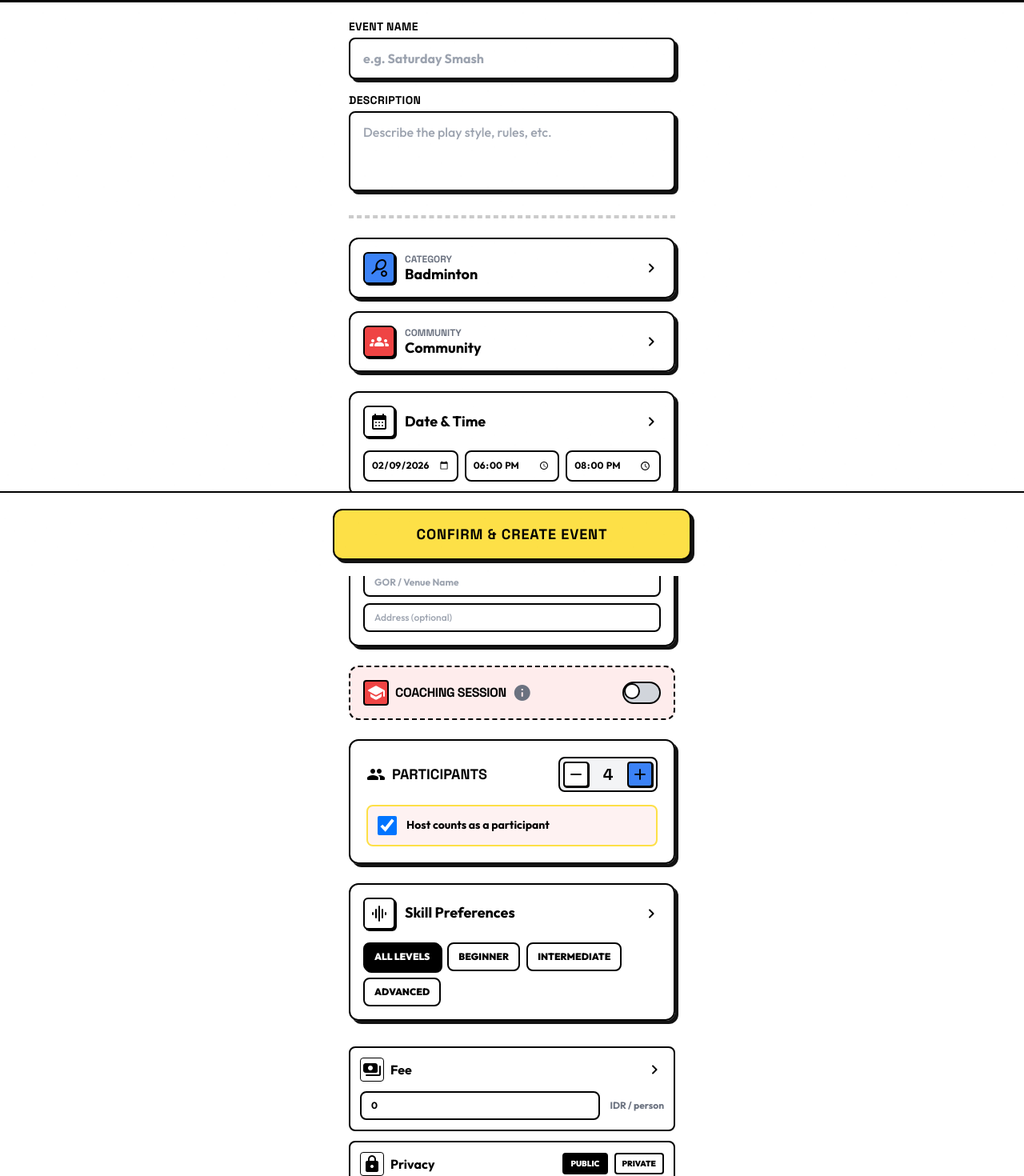
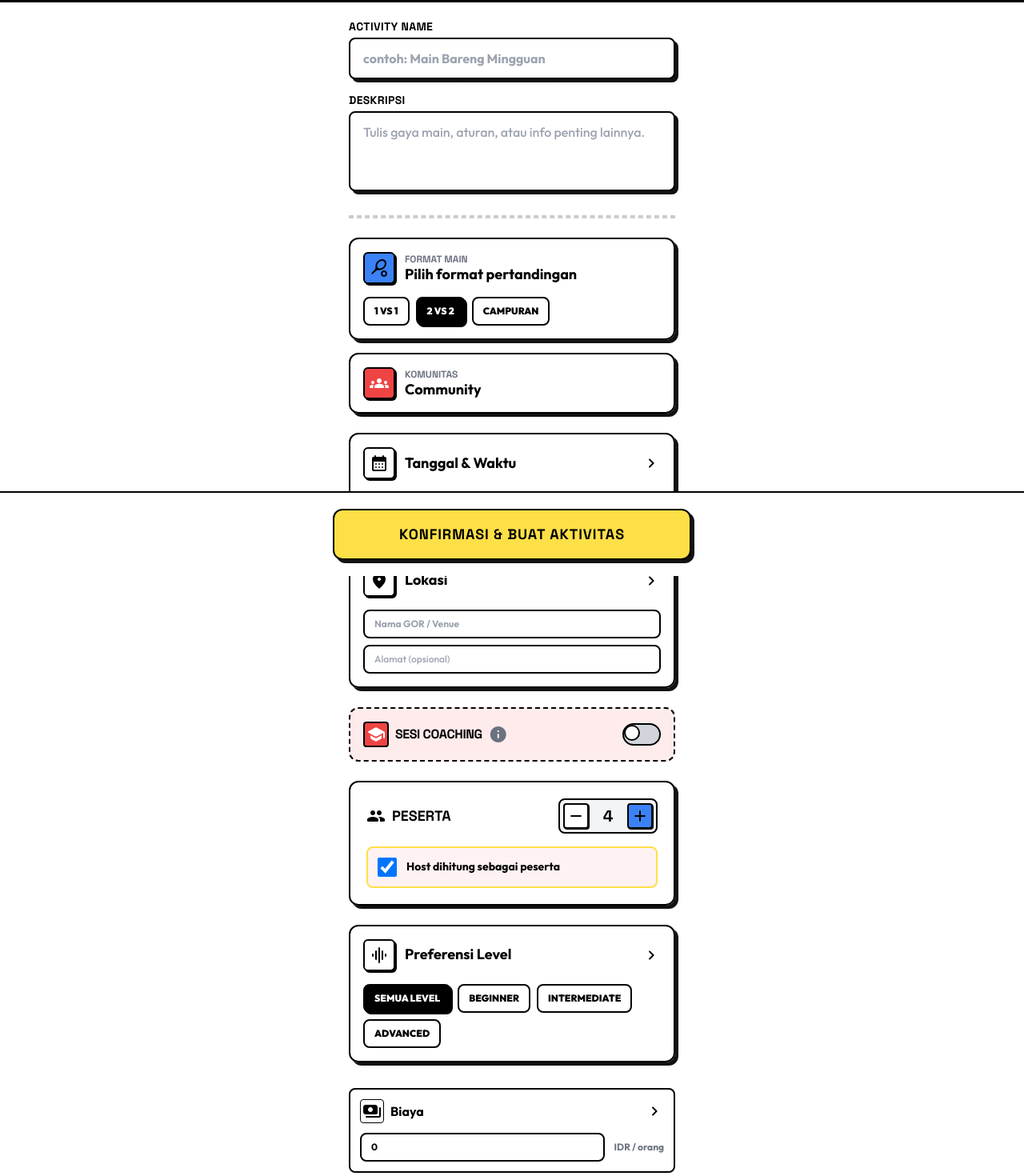
Before and after one commit to akmalhasan19/badminton-booking-system, a Next.js app: page /matches/create in a window 1280 px wide. Shown: the part 80-1550 px from the top of the page at 80% size. Built offline with nearby package versions, Linux system fonts and the light colour scheme.

Commit message:
Perbaikan beberapa fitur

```diff
--- a/src/app/matches/create/page-client.tsx
+++ b/src/app/matches/create/page-client.tsx
@@ -7,14 +7,17 @@ import { cn } from "@/lib/utils"
 interface CreateMatchPageClientProps {
     communityId: string | null
     communityName: string
+    communityImageUrl?: string | null
     mode: string
 }
 
 type SkillPreference = "ALL" | "BEGINNER" | "INTERMEDIATE" | "ADVANCED"
+type MatchFormat = "SINGLE" | "DOUBLE" | "MIXED"
 
 export default function CreateMatchPageClient({
     communityId,
     communityName,
+    communityImageUrl,
     mode
 }: CreateMatchPageClientProps) {
     const router = useRouter()
@@ -24,28 +27,29 @@ export default function CreateMatchPageClient({
     const [skillPreference, setSkillPreference] = useState<SkillPreference>("ALL")
     const [fee, setFee] = useState<number>(0)
     const [isPublic, setIsPublic] = useState(true)
+    const [matchFormat, setMatchFormat] = useState<MatchFormat>("DOUBLE")
 
     const modeConfig = useMemo(() => {
         const normalized = mode.toUpperCase()
         if (normalized === "SPARRING") {
             return {
                 title: "Sparring",
-                subtitle: "Challenge Mode",
+                subtitle: "Tantangan",
                 headerClass: "bg-secondary text-white",
                 badgeClass: "bg-secondary text-white"
             }
         }
         if (normalized === "RANKED") {
             return {
-                title: "Tournament",
-                subtitle: "Ranked Event",
+                title: "Turnamen",
+                subtitle: "Kompetisi",
                 headerClass: "bg-pastel-yellow text-black",
                 badgeClass: "bg-black text-white"
             }
         }
         return {
             title: "Main Bareng",
-            subtitle: "Open Play",
+            subtitle: "Main Bareng",
             headerClass: "bg-primary text-black",
             badgeClass: "bg-black text-white"
         }
@@ -68,7 +72,7 @@ export default function CreateMatchPageClient({
                     <span className="material-icons-round text-black dark:text-white">arrow_back</span>
                 </button>
                 <div className="flex flex-col items-center">
-                    <h1 className="font-display font-bold text-xl uppercase tracking-wider">Create Event</h1>
+                    <h1 className="font-display font-bold text-xl uppercase tracking-wider">Create Activity</h1>
                     <span className={cn("text-[10px] font-black uppercase tracking-widest px-2 py-0.5 rounded", modeConfig.badgeClass)}>
                         {modeConfig.subtitle}
                     </span>
@@ -79,18 +83,18 @@ export default function CreateMatchPageClient({
             <main className="p-5 space-y-6 max-w-md mx-auto">
                 <section className="space-y-4">
                     <div className="group relative">
-                        <label className="block font-display font-bold text-sm mb-1 uppercase tracking-wide">Event Name</label>
+                        <label className="block font-display font-bold text-sm mb-1 uppercase tracking-wide">Activity Name</label>
                         <input
                             className="w-full bg-surface-light dark:bg-surface-dark border-2 border-black dark:border-white rounded-lg px-4 py-3 font-bold placeholder-gray-400 focus:ring-0 shadow-hard focus:translate-y-0.5 focus:shadow-hard-sm transition-all dark:text-white dark:placeholder-gray-500"
-                            placeholder="e.g. Saturday Smash"
+                            placeholder="contoh: Main Bareng Mingguan"
                             type="text"
                         />
                     </div>
                     <div className="group relative">
-                        <label className="block font-display font-bold text-sm mb-1 uppercase tracking-wide">Description</label>
+                        <label className="block font-display font-bold text-sm mb-1 uppercase tracking-wide">Deskripsi</label>
                         <textarea
                             className="w-full bg-surface-light dark:bg-surface-dark border-2 border-black dark:border-white rounded-lg px-4 py-3 font-medium placeholder-gray-400 focus:ring-0 shadow-hard focus:translate-y-0.5 focus:shadow-hard-sm transition-all dark:text-white dark:placeholder-gray-500 resize-none"
-                            placeholder="Describe the play style, rules, etc."
+                            placeholder="Tulis gaya main, aturan, atau info penting lainnya."
                             rows={3}
                         />
                     </div>
@@ -99,33 +103,60 @@ export default function CreateMatchPageClient({
                 <hr className="border-2 border-black dark:border-white border-dashed opacity-20" />
 
                 <section className="grid gap-4">
-                    <div className="bg-surface-light dark:bg-surface-dark border-2 border-black dark:border-white rounded-xl p-4 shadow-hard flex items-center justify-between">
+                    <div className="bg-surface-light dark:bg-surface-dark border-2 border-black dark:border-white rounded-xl p-4 shadow-hard">
+                        <div className="flex items-start justify-between gap-4">
                             <div className="flex items-center gap-3">
                                 <div className="bg-accent w-10 h-10 rounded-md border-2 border-black flex items-center justify-center shadow-[2px_2px_0px_0px_rgba(0,0,0,1)]">
                                     <span className="material-icons-round text-black">sports_tennis</span>
                                 </div>
                                 <div>
-                                <p className="font-display font-bold text-xs uppercase text-gray-500 dark:text-gray-400">Category</p>
-                                <p className="font-bold text-lg leading-tight">Badminton</p>
+                                    <p className="font-display font-bold text-xs uppercase text-gray-500 dark:text-gray-400">Format Main</p>
+                                    <p className="font-bold text-lg leading-tight">Pilih format pertandingan</p>
                                 </div>
                             </div>
-                        <span className="material-icons-round text-2xl">chevron_right</span>
+                        </div>
+                        <div className="mt-4 flex flex-wrap gap-2">
+                            {(["SINGLE", "DOUBLE", "MIXED"] as MatchFormat[]).map((format) => (
+                                <button
+                                    key={format}
+                                    type="button"
+                                    onClick={() => setMatchFormat(format)}
+                                    className={cn(
+                                        "px-3 py-2 text-xs font-black uppercase border-2 rounded-lg transition-all",
+                                        matchFormat === format
+                                            ? "bg-black text-white border-black shadow-[2px_2px_0px_0px_rgba(0,0,0,1)]"
+                                            : "bg-white dark:bg-surface-dark text-black dark:text-white border-black dark:border-white"
+                                    )}
+                                >
+                                    {format === "SINGLE" ? "1 vs 1" : format === "DOUBLE" ? "2 vs 2" : "Campuran"}
+                                </button>
+                            ))}
+                        </div>
                     </div>
 
                     <div className="bg-surface-light dark:bg-surface-dark border-2 border-black dark:border-white rounded-xl p-4 shadow-hard flex items-center justify-between">
                         <div className="flex items-center gap-3">
-                            <div className="bg-secondary w-10 h-10 rounded-md border-2 border-black flex items-center justify-center shadow-[2px_2px_0px_0px_rgba(0,0,0,1)]">
+                            <div className="bg-secondary w-10 h-10 rounded-md border-2 border-black flex items-center justify-center shadow-[2px_2px_0px_0px_rgba(0,0,0,1)] overflow-hidden">
+                                {communityImageUrl ? (
+                                    <img
+                                        src={communityImageUrl}
+                                        alt={communityName}
+                                        className="w-full h-full object-cover"
+                                    />
+                                ) : (
                                     <span className="material-icons-round text-white">groups</span>
+                                )}
                             </div>
                             <div>
-                                <p className="font-display font-bold text-xs uppercase text-gray-500 dark:text-gray-400">Community</p>
+                                <p className="font-display font-bold text-xs uppercase text-gray-500 dark:text-gray-400">Komunitas</p>
                                 <p className="font-bold text-lg leading-tight">{communityName}</p>
                                 {communityId && (
-                                    <p className="text-[10px] text-gray-400 font-mono">#{communityId.slice(0, 6).toUpperCase()}</p>
+                                    <p className="text-[10px] text-gray-400 font-mono">
+                                        Admin komunitas ini sedang membuat activity.
+                                    </p>
                                 )}
                             </div>
                         </div>
-                        <span className="material-icons-round text-2xl">chevron_right</span>
                     </div>
                 </section>
 
@@ -136,7 +167,7 @@ export default function CreateMatchPageClient({
                                 <div className="bg-white dark:bg-gray-700 w-10 h-10 rounded-md border-2 border-black dark:border-white flex items-center justify-center shadow-[2px_2px_0px_0px_rgba(0,0,0,1)] dark:shadow-[2px_2px_0px_0px_rgba(255,255,255,1)]">
                                     <span className="material-icons-round">calendar_month</span>
                                 </div>
-                                <p className="font-bold text-lg leading-tight">Date & Time</p>
+                                <p className="font-bold text-lg leading-tight">Tanggal & Waktu</p>
                             </div>
                             <span className="material-icons-round text-2xl">chevron_right</span>
                         </div>
@@ -165,7 +196,7 @@ export default function CreateMatchPageClient({
                                 <div className="bg-white dark:bg-gray-700 w-10 h-10 rounded-md border-2 border-black dark:border-white flex items-center justify-center shadow-[2px_2px_0px_0px_rgba(0,0,0,1)] dark:shadow-[2px_2px_0px_0px_rgba(255,255,255,1)]">
                                     <span className="material-icons-round">location_on</span>
                                 </div>
-                                <p className="font-bold text-lg leading-tight">Location</p>
+                                <p className="font-bold text-lg leading-tight">Lokasi</p>
                             </div>
                             <span className="material-icons-round text-2xl">chevron_right</span>
                         </div>
@@ -173,12 +204,12 @@ export default function CreateMatchPageClient({
                             <input
                                 type="text"
                                 className="w-full bg-white dark:bg-surface-dark border-2 border-black dark:border-white rounded-lg px-3 py-2 text-xs font-bold"
-                                placeholder="GOR / Venue Name"
+                                placeholder="Nama GOR / Venue"
                             />
                             <input
                                 type="text"
                                 className="w-full bg-white dark:bg-surface-dark border-2 border-black dark:border-white rounded-lg px-3 py-2 text-xs font-medium"
-                                placeholder="Address (optional)"
+                                placeholder="Alamat (opsional)"
                             />
                         </div>
                     </div>
@@ -189,7 +220,7 @@ export default function CreateMatchPageClient({
                         <div className="bg-secondary w-8 h-8 rounded border-2 border-black flex items-center justify-center">
                             <span className="material-icons-round text-white text-sm">school</span>
                         </div>
-                        <span className="font-display font-bold uppercase tracking-tight">Coaching Session</span>
+                        <span className="font-display font-bold uppercase tracking-tight">Sesi Coaching</span>
                         <span className="material-icons-round text-gray-500 text-sm cursor-help">info</span>
                     </div>
                     <div className="relative inline-block w-12 h-7 align-middle select-none transition duration-200 ease-in">
@@ -211,7 +242,7 @@ export default function CreateMatchPageClient({
                     <div className="flex justify-between items-center">
                         <div className="flex items-center gap-2">
                             <span className="material-icons-round text-2xl">group</span>
-                            <span className="font-display font-bold text-lg uppercase">Participants</span>
+                            <span className="font-display font-bold text-lg uppercase">Peserta</span>
                         </div>
                         <div className="flex items-center gap-3 bg-gray-100 dark:bg-gray-800 rounded-lg p-1 border-2 border-black dark:border-gray-600">
                             <button
@@ -238,7 +269,7 @@ export default function CreateMatchPageClient({
                             className="w-6 h-6 border-2 border-black rounded text-primary focus:ring-0 focus:ring-offset-0 cursor-pointer"
                             type="checkbox"
                         />
-                        <span className="font-bold text-sm leading-tight">Host counts as a participant</span>
+                        <span className="font-bold text-sm leading-tight">Host dihitung sebagai peserta</span>
                     </label>
                 </section>
 
@@ -248,7 +279,7 @@ export default function CreateMatchPageClient({
                             <div className="bg-white dark:bg-gray-700 w-10 h-10 rounded-md border-2 border-black dark:border-white flex items-center justify-center shadow-[2px_2px_0px_0px_rgba(0,0,0,1)] dark:shadow-[2px_2px_0px_0px_rgba(255,255,255,1)]">
                                 <span className="material-icons-round">graphic_eq</span>
                             </div>
-                            <p className="font-bold text-lg leading-tight">Skill Preferences</p>
+                            <p className="font-bold text-lg leading-tight">Preferensi Level</p>
                         </div>
                         <span className="material-icons-round text-2xl">chevron_right</span>
                     </div>
@@ -265,7 +296,7 @@ export default function CreateMatchPageClient({
                                         : "bg-white dark:bg-surface-dark text-black dark:text-white border-black dark:border-white"
                                 )}
                             >
-                                {level === "ALL" ? "All Levels" : level}
+                                {level === "ALL" ? "Semua Level" : level}
                             </button>
                         ))}
                     </div>
@@ -276,7 +307,7 @@ export default function CreateMatchPageClient({
                         <div className="flex justify-between items-center">
                             <span className="font-bold flex items-center gap-2">
                                 <span className="material-icons-round text-sm border border-black dark:border-white rounded p-0.5">payments</span>
-                                Fee
+                                Biaya
                             </span>
                             <span className="material-icons-round">chevron_right</span>
                         </div>
@@ -289,14 +320,14 @@ export default function CreateMatchPageClient({
                                 className="flex-1 bg-background-light dark:bg-background-dark border-2 border-black dark:border-white rounded-lg px-3 py-2 text-xs font-bold"
                                 placeholder="0"
                             />
-                            <span className="text-xs font-bold text-gray-500">IDR / person</span>
+                            <span className="text-xs font-bold text-gray-500">IDR / orang</span>
                         </div>
                     </div>
 
                     <div className="bg-white dark:bg-surface-dark border-2 border-black dark:border-white p-3 rounded-lg flex justify-between items-center">
                         <span className="font-bold flex items-center gap-2">
                             <span className="material-icons-round text-sm border border-black dark:border-white rounded p-0.5">lock</span>
-                            Privacy
+                            Privasi
                         </span>
                         <div className="flex items-center gap-2">
                             <button
@@ -307,7 +338,7 @@ export default function CreateMatchPageClient({
                                     isPublic ? "bg-black text-white border-black" : "bg-white text-black border-black"
                                 )}
                             >
-                                Public
+                                Publik
                             </button>
                             <button
                                 type="button"
@@ -317,7 +348,7 @@ export default function CreateMatchPageClient({
                                     !isPublic ? "bg-black text-white border-black" : "bg-white text-black border-black"
                                 )}
                             >
-                                Private
+                                Privat
                             </button>
                         </div>
                     </div>
@@ -325,7 +356,7 @@ export default function CreateMatchPageClient({
 
                 <div className="pt-4 flex items-center gap-2 text-gray-500 dark:text-gray-400">
                     <span className="material-icons-round animate-spin-slow">settings</span>
-                    <span className="font-display font-bold uppercase tracking-wide text-sm">Advanced Settings</span>
+                    <span className="font-display font-bold uppercase tracking-wide text-sm">Pengaturan Lanjutan</span>
                 </div>
             </main>
 
@@ -335,7 +366,7 @@ export default function CreateMatchPageClient({
                         type="button"
                         className="w-full bg-primary text-black font-display font-bold text-lg uppercase tracking-wider py-4 rounded-xl border-2 border-black shadow-hard active:shadow-none active:translate-y-1 transition-all"
                     >
-                        Confirm &amp; Create Event
+                        Konfirmasi &amp; Buat Aktivitas
                     </button>
                 </div>
             </div>
--- a/src/app/matches/create/page.tsx
+++ b/src/app/matches/create/page.tsx
@@ -11,11 +11,15 @@ interface CreateMatchPageProps {
 export default async function CreateMatchPage({ searchParams }: CreateMatchPageProps) {
     const { communityId, mode } = await searchParams
     let communityName = "Community"
+    let communityImageUrl: string | null = null
 
     if (communityId) {
         const { data } = await getCommunityById(communityId)
         if (data?.name) {
             communityName = data.name
+        }
+        if (data?.image_url) {
+            communityImageUrl = data.image_url
         }
     }
 
@@ -23,6 +27,7 @@ export default async function CreateMatchPage({ searchParams }: CreateMatchPageP
         <CreateMatchPageClient
             communityId={communityId || null}
             communityName={communityName}
+            communityImageUrl={communityImageUrl}
             mode={(mode || "CASUAL").toUpperCase()}
         />
     )
```
Also changed, not shown: src/components/BookingSection.tsx (+17 -7 lines). Lines whose indentation alone changed are shown as unchanged.
